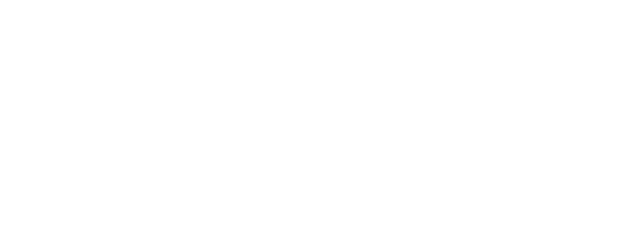
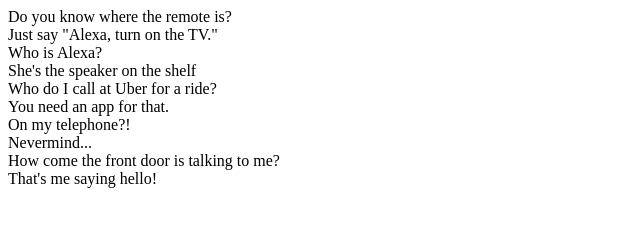
Before and after one commit to rdbishop19/dom-create-element, a plain HTML site: page src/index.html in a window 1280 px wide. Shown: the whole page, without its empty margins (0-640 px from the left). Drawn offline with Linux system fonts and the light colour scheme.

Commit message:
Create chat message function and use appendChild() method

```diff
--- a/src/index.html
+++ b/src/index.html
@@ -8,6 +8,7 @@
     <title>Student Components</title>
 </head>
 <body>
+    <article id="messages"></article>
     <script src="scripts/main.js"></script>
 </body>
 </html>
--- a/src/scripts/main.js
+++ b/src/scripts/main.js
@@ -1,8 +1,33 @@
 console.log("Dis is working!");
 // In your JavaScript, use querySelector() to obtain a reference to that article DOM element.
 let articleEl = document.querySelector('#messages');
-console.log(articleEl)
+// console.log(articleEl)
+
 // Create five (5) section components, each with a class of message, and
 // with the content of your choosing.
+// const sectionEl = document.createElement('section')
+// sectionEl.classList = "message"
+// sectionEl.textContent = "Content of message"
 
 // Using appendChild(), attach each message as a child to the messages element.
+// articleEl.appendChild(sectionEl);
+
+function createMessage(tag, classList, text){
+    const sectionEl = document.createElement(tag);
+    sectionEl.classList = classList;
+    sectionEl.textContent = text;
+
+    // Using appendChild(), attach each message as a child to the messages element.
+    articleEl.appendChild(sectionEl);
+}
+
+createMessage('section', 'message', 'Do you know where the remote is?');
+createMessage('section', 'message', 'Just say "Alexa, turn on the TV."');
+createMessage('section', 'message', 'Who is Alexa?');
+createMessage('section', 'message', 'She\'s the speaker on the shelf');
+createMessage('section', 'message', 'Who do I call at Uber for a ride?');
+createMessage('section', 'message', 'You need an app for that.');
+createMessage('section', 'message', 'On my telephone?!');
+createMessage('section', 'message', 'Nevermind...');
+createMessage('section', 'message', 'How come the front door is talking to me?');
+createMessage('section', 'message', 'That\'s me saying hello!');
```
